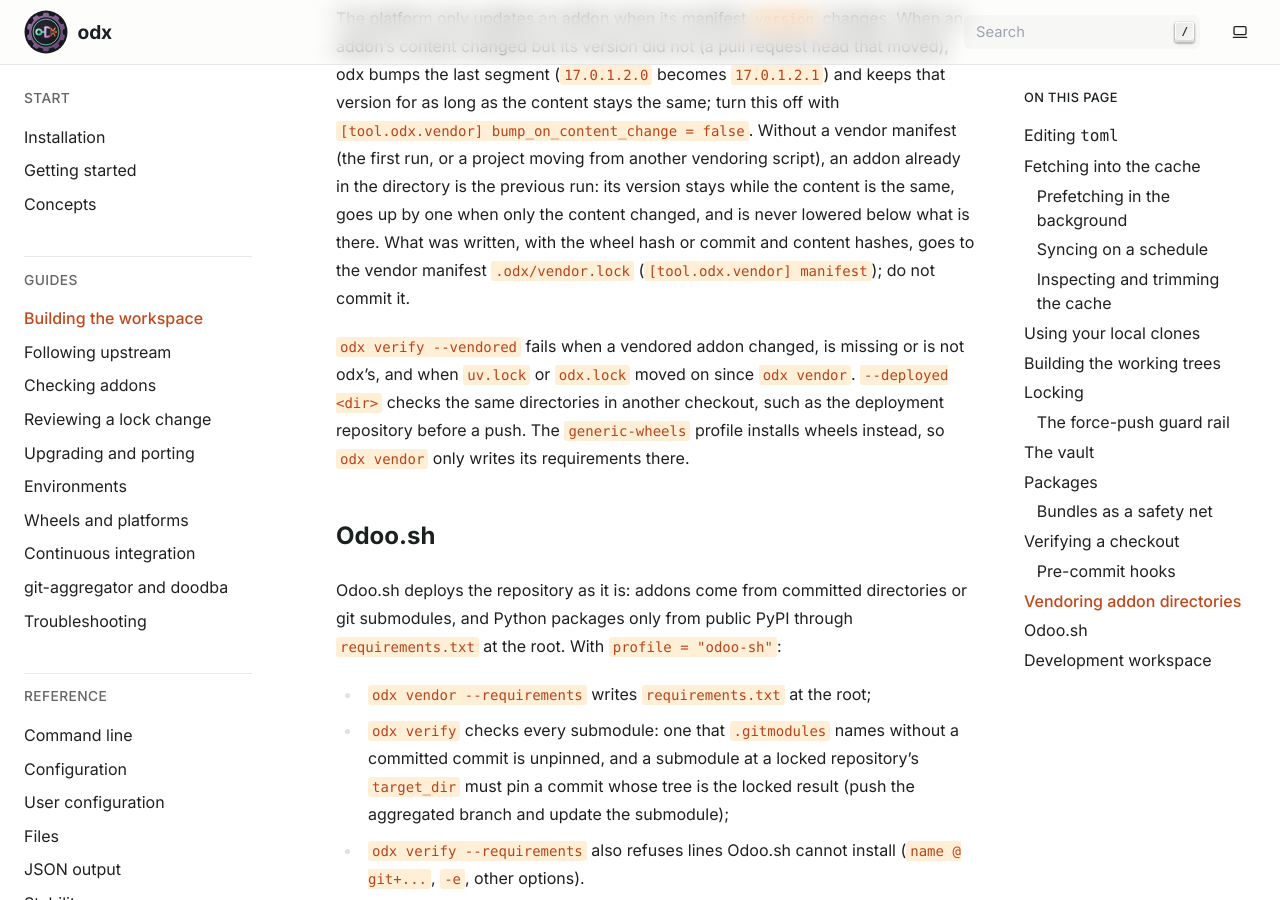
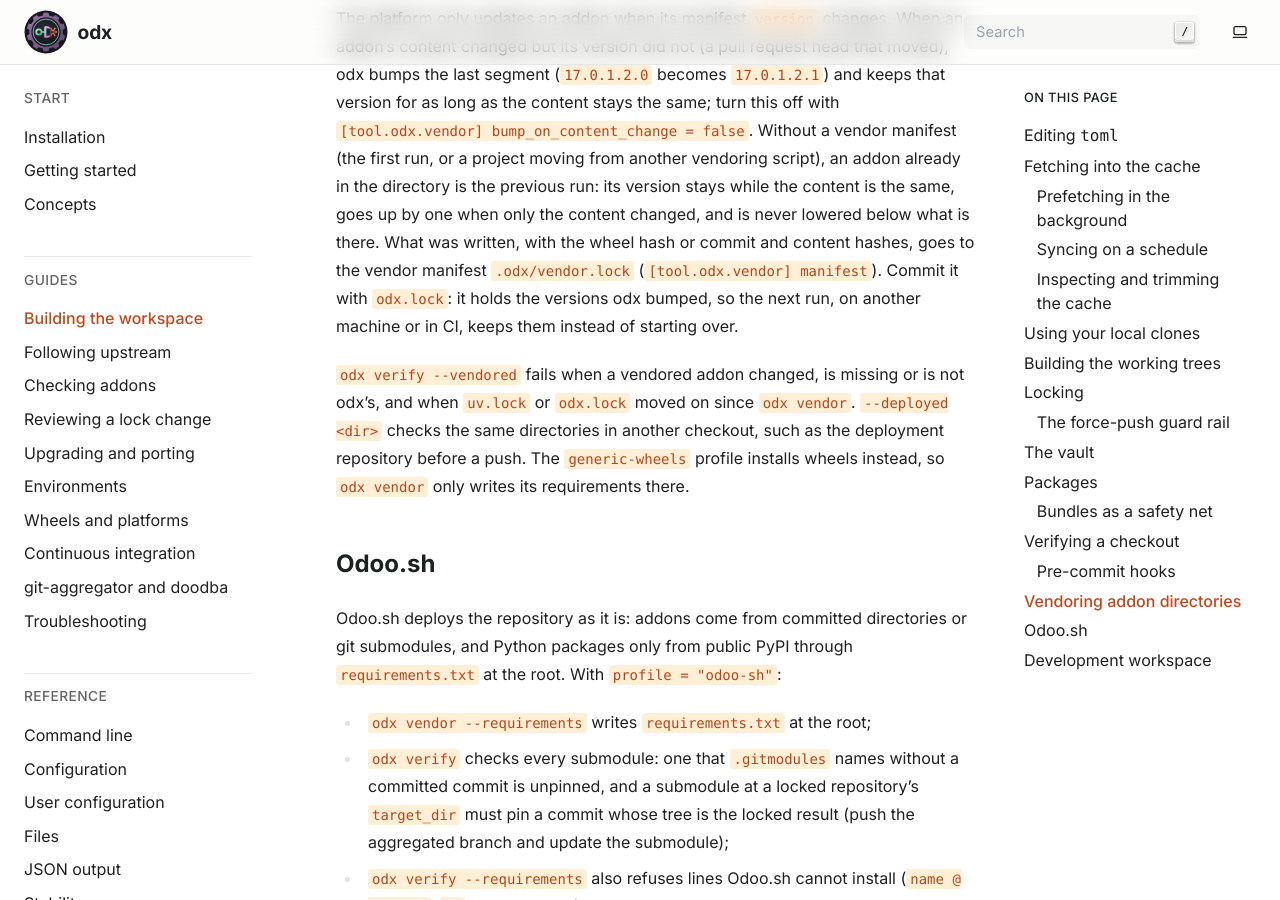
Before and after one commit to GetFluvo/odx, a Sphinx documentation site: the page built from docs/workspace.md, in a window 1280 px wide and 900 px high, scrolled down 12153 px. Built offline with Sphinx 7.4.7, drawn with Linux system fonts in a browser that asks for light colours.

Commit message:
fix: the vendor manifest header says to commit it with odx.lock, since it carries the versions odx bumped

```diff
--- a/docs/workspace.md
+++ b/docs/workspace.md
@@ -497,8 +497,9 @@
 version stays while the content is the same, goes up by one when only the
 content changed, and is never lowered below what is there. What was
 written, with the wheel hash or commit and content hashes, goes to the
-vendor manifest `.odx/vendor.lock` (`[tool.odx.vendor] manifest`); do not
-commit it.
+vendor manifest `.odx/vendor.lock` (`[tool.odx.vendor] manifest`). Commit
+it with `odx.lock`: it holds the versions odx bumped, so the next run, on
+another machine or in CI, keeps them instead of starting over.
 
 `odx verify --vendored` fails when a vendored addon changed, is missing or
 is not odx's, and when `uv.lock` or `odx.lock` moved on since `odx vendor`.
```
Also changed, not shown: 1 other file.
